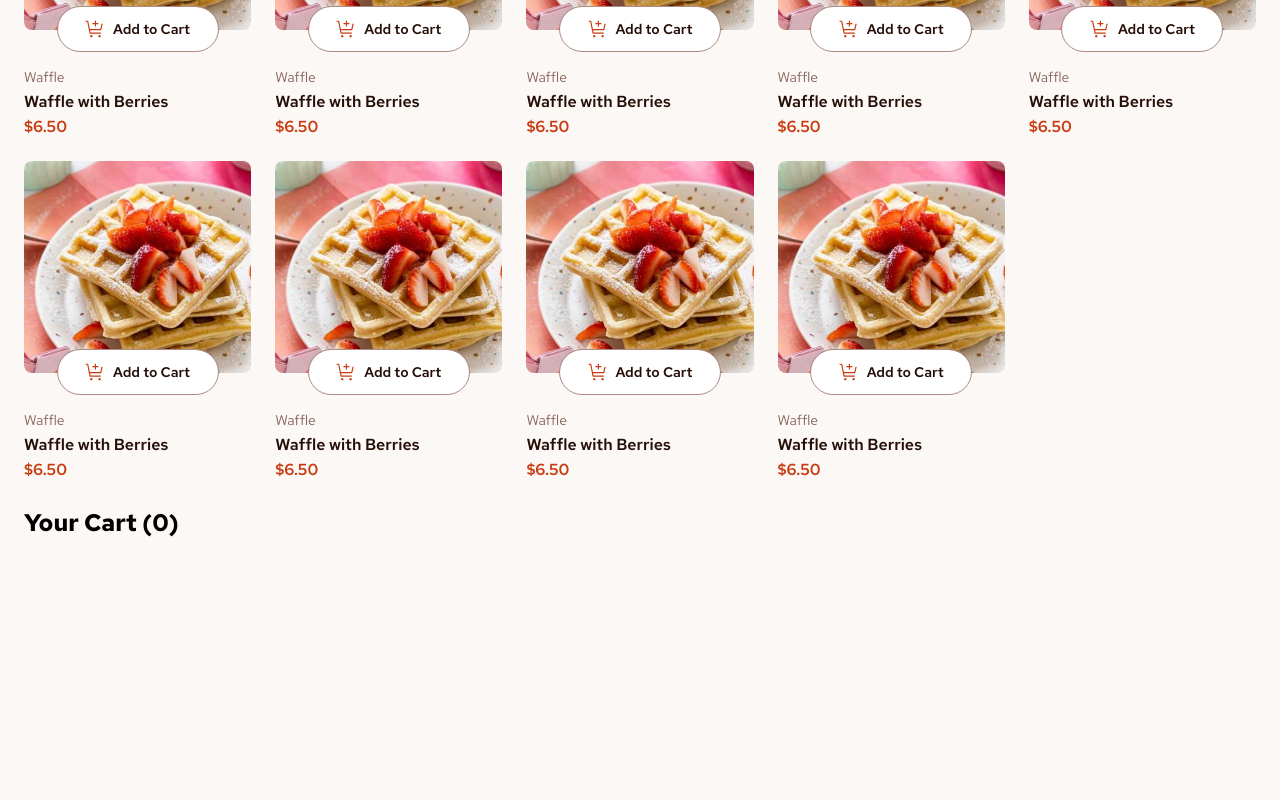
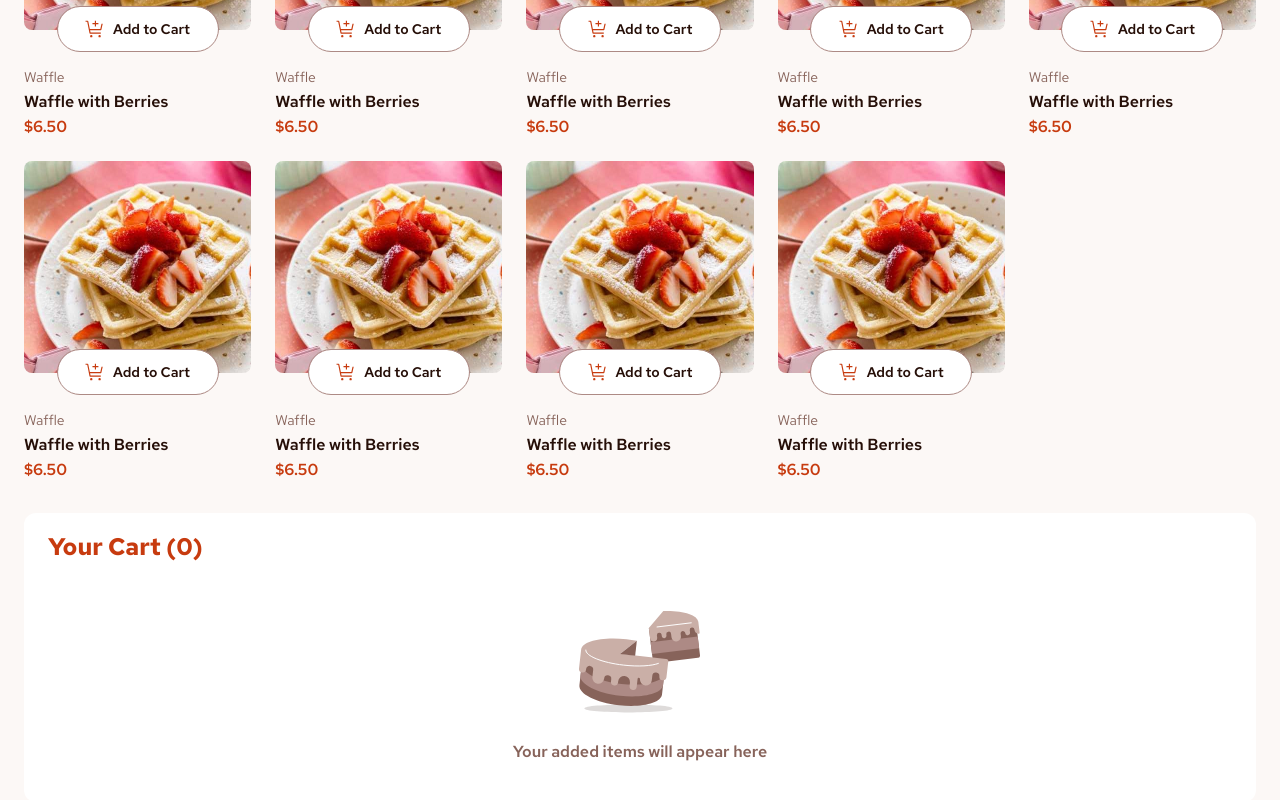
Before and after one commit to g-akca/product-list-with-cart, a React (Vite) app: page / in a window 1280 px wide. Shown: the part 286-1086 px from the top of the page. Before the commit the page ends 844 px from the top, so only its background shows below. Built offline with nearby package versions, Linux system fonts and the light colour scheme.

Commit message:
Add static CartSection styles

```diff
--- /dev/null
+++ b/src/components/CartSection.css
@@ -0,0 +1,32 @@
+.cart-section {
+    background-color: var(--white);
+    border-radius: var(--spacing-150);
+    padding: var(--spacing-300);
+    display: flex;
+    flex-direction: column;
+    gap: var(--spacing-300);
+}
+
+.cart-section h2 {
+    color: var(--red);
+    font-size: 24px;
+    font-weight: bold;
+}
+
+.cart-main {
+    padding: var(--spacing-200) 0;
+    display: flex;
+    flex-direction: column;
+    align-items: center;
+    gap: var(--spacing-200);
+}
+
+.cart-main .empty-cart-img {
+    width: 128px;
+    height: 128px;
+}
+
+.cart-main p {
+    color: var(--rose-500);
+    font-weight: 600;
+}
--- a/src/components/CartSection.jsx
+++ b/src/components/CartSection.jsx
@@ -1,7 +1,15 @@
+import emptyCartIcon from "/assets/images/illustration-empty-cart.svg";
+import "./CartSection.css";
+
 function CartSection() {
   return (
     <section className="cart-section">
       <h2>Your Cart (0)</h2>
+
+      <div className="cart-main">
+        <img src={emptyCartIcon} className="empty-cart-img" />
+        <p>Your added items will appear here</p>
+      </div>
     </section>
   )
 }
```
